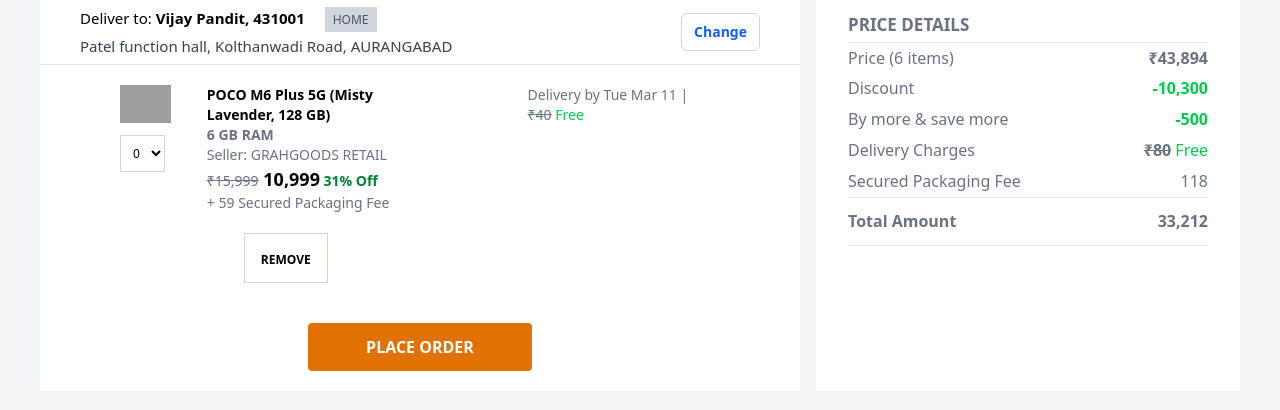
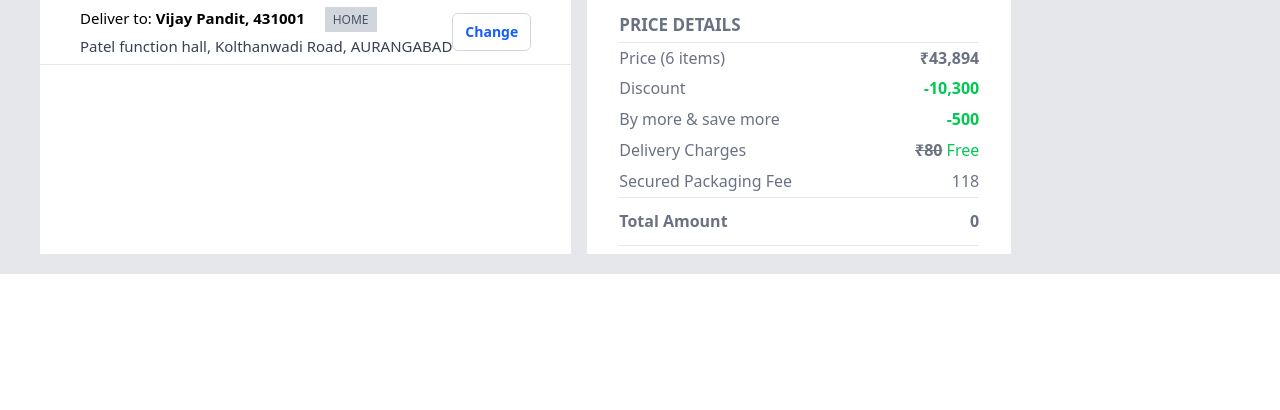
Before and after one commit to alicehack2020/Ecommerce_Project, a React (Vite) app: page /checkoutpage in a window 1280 px wide. Shown: the top 410 px of the page. Built offline with nearby package versions, Linux system fonts and the light colour scheme; grey boxes are pictures that could not be loaded.

Commit message:
add, remove and update added

```diff
--- a/src/App.jsx
+++ b/src/App.jsx
@@ -1,4 +1,4 @@
-import React from "react";
+import React, { createContext, useState } from "react";
 import { BrowserRouter, Routes, Route } from "react-router";
 import Home from "./Home";
 import About from "./About";
@@ -9,9 +9,67 @@
 import Detailpage from "./pages/Detailpage";
 import CheckOutPage from "./pages/CheckOutPage";
 
+export const Context = createContext();
+
 function App() {
+  // global
+  const [data, setData] = useState([]);
+
+  console.log("data : ", data);
+
+  const deleteHandler = (id) => {
+    // console.log("id : ", id);
+    let list = [];
+    for (let i = 0; i < data.length; i++) {
+      if (data[i].id != id) {
+        list.push(data[i]);
+      }
+    }
+    setData(list);
+    // console.log("list", list);
+  };
+
+  const addHandler = (productDetail) => {
+    // console.log("data : ", data);
+    console.log("productDetail : ", productDetail);
+    // [[{}],{}] = without ...data
+    //[{},{},{}] = with ...data
+    //push logic
+    setData([...data, productDetail]);
+  };
+
+  const updateHandler = (value, id) => {
+    console.log(typeof value);
+
+    let store = null;
+    for (let i = 0; i < data.length; i++) {
+      // console.log(data[i]);
+
+      if (data[i].id == id) {
+        store = data[i];
+      }
+    }
+    //console.log("store : ", store); //single object
+    store.quntity = value; //5
+    // console.log("store : ", store);
+
+    let list = [];
+    for (let i = 0; i < data.length; i++) {
+      if (data[i].id == store.id) {
+        list.push(store); //{}
+      } else {
+        list.push(data[i]);
+      }
+    }
+    setData(list);
+    // console.log("data : ", data);
+  };
+
   return (
     <>
+      <Context.Provider
+        value={{ deleteHandler, addHandler, data, updateHandler }}
+      >
         <BrowserRouter>
           <Routes>
             <Route path="/" element={<Home />} />
@@ -23,6 +81,7 @@
             <Route path="/checkoutpage" element={<CheckOutPage />} />
           </Routes>
         </BrowserRouter>
+      </Context.Provider>
     </>
   );
 }
--- a/src/component/checkoutComponent/CheckOutInfo.jsx
+++ b/src/component/checkoutComponent/CheckOutInfo.jsx
@@ -1,6 +1,25 @@
-import React from "react";
+import React, { useContext } from "react";
+import { Context } from "../../App";
 
-const CheckOutInfo = () => {
+const CheckOutInfo = ({ item }) => {
+  // console.log("item : ", item);
+
+  const { deleteHandler, updateHandler } = useContext(Context);
+
+  // console.log("data : ", data);
+  // console.log("item : ", item);
+
+  const quntityHandler = (event) => {
+    // console.log(event.target.value);
+    // updateHandler(event.target.value);
+
+    // const quantityStore = event.target.value;
+    // updateHandler(quantityStore);
+
+    const { value } = event.target;
+    updateHandler(value, item.id);
+  };
+
   return (
     // left and right side info container
     <div className="md:py-5 md:px-10">
@@ -12,19 +31,24 @@
               {/* phone image */}
               <div className="flex justify-center py-3 md:py-0">
                 <img
-                  src="https://rukminim2.flixcart.com/image/416/416/k1fbmvk0/mobile/4/f/f/mi-redmi-8-mzb8251in-original-imafhyacvweh9gxf.jpeg"
+                  src={item?.image}
                   alt=""
                   className="w-14 h-20  md:pb-1 items-center md:w-16 md:h-auto  md:object-cover"
                 />
               </div>
 
               {/* select quantity */}
-              <select className="border border-gray-300 py-2 px-2 w-max text-xs mt-2 cursor-pointer outline-0">
-                <option value="default">0</option>
-                <option value="one">1</option>
-                <option value="two">2</option>
-                <option value="three">3</option>
-                <option value="four">4</option>
+              <select
+                onChange={quntityHandler}
+                defaultValue={item?.quntity}
+                className="border border-gray-300 py-2 px-2 w-max text-xs mt-2 cursor-pointer outline-0"
+              >
+                <option value={1}>1</option>
+                <option value={2}>2</option>
+                <option value={3}>3</option>
+                <option value={4}>4</option>
+                <option value={5}>5</option>
+                <option value={Number("6")}>6</option>
               </select>
             </div>
 
@@ -41,11 +65,12 @@
               </p>
               <p className="text-sm md:text-md">
                 <span className="text-gray-500 line-through">
-                  <span>&#8377;</span>15,999
+                  <span>&#8377;</span>
+                  {item?.price}
                 </span>
                 <span className="font-semibold text-sm md:text-lg">
                   {" "}
-                  10,999
+                  {item?.price * item?.quntity}
                 </span>
                 <span className="text-green-700 font-semibold"> 31% Off</span>
               </p>
@@ -57,7 +82,10 @@
 
           {/* Remove Button */}
           <div className="border border-gray-300 font-semibold text-center md:w-max ml-auto mb-3 md:mb-0 mr-auto px-4 py-3 mt-5 cursor-pointer hover:text-blue-700">
-            <button className="cursor-pointer text-xs md:text-md ">
+            <button
+              className="cursor-pointer text-xs md:text-md"
+              onClick={() => deleteHandler(item?.id)}
+            >
               REMOVE
             </button>
           </div>
@@ -72,7 +100,6 @@
           <span className="text-green-500"> Free</span>
         </p>
       </div>
-
       {/* place order button */}
       <div className=" font-semibold cursor-pointer  text-center md:w-56 ml-auto mr-auto px-4 py-3 md:rounded-sm bg-amber-600 text-white mt-10">
         <button className="text-xs md:text-[16px] cursor-pointer">
--- a/src/component/checkoutComponent/CheckOutPriceDetails.jsx
+++ b/src/component/checkoutComponent/CheckOutPriceDetails.jsx
@@ -1,6 +1,35 @@
-import React from "react";
+import React, { useContext, useEffect, useState } from "react";
+import { Context } from "../../App";
+import { data } from "react-router";
 
 const CheckOutPriceDetails = () => {
+  const [checkoutState, setCheckoutState] = useState();
+
+  const { data } = useContext(Context);
+
+  // ===================================================================
+  // console.log("data :", data[0].price);
+  // console.log("data :", data[1].price);
+
+  // const value1 = Number(data[0].price);
+  // const value2 = Number(data[1].price);
+
+  //let store = value1 + value2; //5000 + 4000
+  //console.log(store); //9000
+
+  //===================================================================
+
+  useEffect(() => {
+    let sum = 0;
+    for (let i = 0; i < data?.length; i++) {
+      sum = sum + Number(data[i]?.price * data[i]?.quntity);
+    }
+
+    setCheckoutState(sum);
+
+    console.log(sum);
+  }, [data]);
+
   return (
     // main container
     <>
@@ -45,7 +74,7 @@
           </div>
           <div className="font-bold flex justify-between py-3 border border-y-gray-200 border-l-0 border-r-0  text-sm  md:text-[16px] text-gray-500">
             <p>Total Amount</p>
-            <p>33,212</p>
+            <p>{checkoutState}</p>
           </div>
         </div>
       </div>
--- a/src/component/product/DetailPageImages.jsx
+++ b/src/component/product/DetailPageImages.jsx
@@ -1,13 +1,13 @@
 import React from "react";
 
 const DetailPageImages = ({ productDetailImageList }) => {
-  console.log("productDetailImageList====", productDetailImageList);
+  // console.log("productDetailImageList====", productDetailImageList);
 
   return (
     <>
       <div className="cursor-pointer flex md:flex-col">
         {productDetailImageList?.map((imaList) => (
-          <div className="w-14 pb-2">
+          <div className="w-14 pb-2" key={imaList}>
             <img
               src={imaList}
               alt=""
--- a/src/pages/CheckOutPage.jsx
+++ b/src/pages/CheckOutPage.jsx
@@ -1,17 +1,24 @@
-import React from "react";
+import React, { useContext } from "react";
 import CheckOutAddress from "../component/checkoutComponent/CheckOutAddress";
 import CheckOutInfo from "../component/checkoutComponent/CheckOutInfo";
 import CheckOutPriceDetails from "../component/checkoutComponent/CheckOutPriceDetails";
+import { Context } from "../App";
 
 const CheckOutPage = () => {
+  const { data } = useContext(Context);
+
+  // console.log("data : ", data);
+
   return (
     //main container
-    <div className="md:flex gap-4 md:px-10 bg-gray-100 ">
+    <div className="md:flex gap-4 md:px-10 bg-gray-200">
       {/* left side */}
       <div className="bg-white mb-5">
         <CheckOutAddress />
 
-        <CheckOutInfo />
+        {data?.map((item) => (
+          <CheckOutInfo key={item?.id} item={item} className="bg-blue-600" />
+        ))}
       </div>
 
       {/* right side */}
--- a/src/pages/Detailpage.jsx
+++ b/src/pages/Detailpage.jsx
@@ -1,14 +1,19 @@
-import React, { useEffect, useState } from "react";
+import React, { useContext, useEffect, useState } from "react";
 import DetailPageImages from "../component/product/DetailPageImages";
-import { useParams } from "react-router";
+import { useNavigate, useParams } from "react-router";
+import { Context } from "../App";
 
 const Detailpage = () => {
   const [productDetail, setProductDetail] = useState();
 
-  console.log("productDetail=======", productDetail?.price);
+  const { addHandler, data } = useContext(Context);
+
+  // console.log("productDetail=======", productDetail?.price);
 
   const { id } = useParams();
   // console.log(id);
+
+  const navigate = useNavigate();
 
   useEffect(() => {
     fetchFunction();
@@ -18,7 +23,12 @@
     const fetchData = await fetch(`http://localhost:3000/product/${id}`);
     const result = await fetchData.json();
     setProductDetail(result);
+
     // console.log("result===", result);
+  };
+
+  const checkoutHandler = () => {
+    navigate("/checkoutpage");
   };
 
   return (
@@ -59,7 +69,12 @@
                 <button>❤</button>
               </div>
               <div className="border text-xs md:text-lg w-full p-2 md:p-3 md:w-[50%] text-center cursor-pointer flex justify-center hover:bg-amber-500">
-                <button className="cursor-pointer">PAY WITH EMI</button>
+                <button
+                  className="cursor-pointer"
+                  onClick={() => addHandler(productDetail)}
+                >
+                  ADD TO CARD
+                </button>
               </div>
               <div className="border p-3 text-xs md:text-lg md:p-3 w-full md:w-[50%] text-center  cursor-pointer flex justify-center hover:bg-amber-500">
                 <button className="cursor-pointer">BUY NOW</button>
@@ -102,13 +117,21 @@
             {/* Highlights */}
             <div>
               <ul className="text-gray-700">
-                {productDetail?.details.map((detail) => (
+                {productDetail?.details?.map((detail) => (
                   <li key={detail}>{detail}</li>
                 ))}
               </ul>
             </div>
+
+            <button
+              onClick={checkoutHandler}
+              className="border px-3 py-1 cursor-pointer"
+            >
+              Checkout
+            </button>
           </div>
         </div>
+        <h2>{data?.length}</h2>
       </div>
     </>
   );
```
Lines whose indentation alone changed are shown as unchanged.
